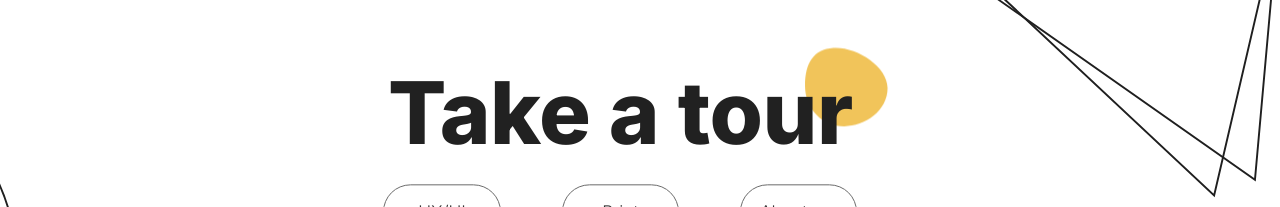
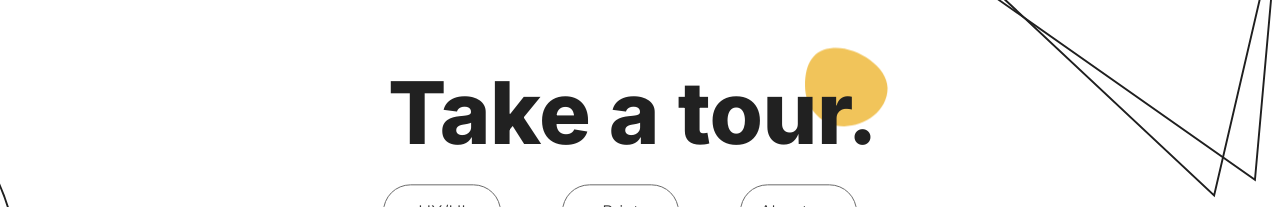
Before and after one commit to lukaslordofficial-cmyk/stronamarty, a React (Vite) app: page / in a window 1280 px wide. Shown: the part 236-443 px from the top of the page. Built offline with nearby package versions, Linux system fonts and the light colour scheme.

Commit message:
Add period after Take a tour title
Co-authored-by: lukaslordofficial-cmyk <lukaslordofficial-cmyk@users.noreply.github.com>

```diff
--- a/src/components/TourScreen.tsx
+++ b/src/components/TourScreen.tsx
@@ -29,7 +29,7 @@ export const TourScreen = forwardRef<HTMLElement, Props>(function TourScreen(
           <svg className="tour-blob" viewBox="0 0 373 355" aria-hidden="true">
             <path d="M128 1C232-6 373 84 373 182c0 104-104 173-196 173C81 355 0 279 0 172 0 70 38 7 128 1Z" />
           </svg>
-          <span className="tour-title-text">Take a tour</span>
+          <span className="tour-title-text">Take a tour.</span>
         </h1>
 
         <nav className={concealNav ? 'tour-nav is-concealed' : 'tour-nav'} aria-label="Primary">
```
